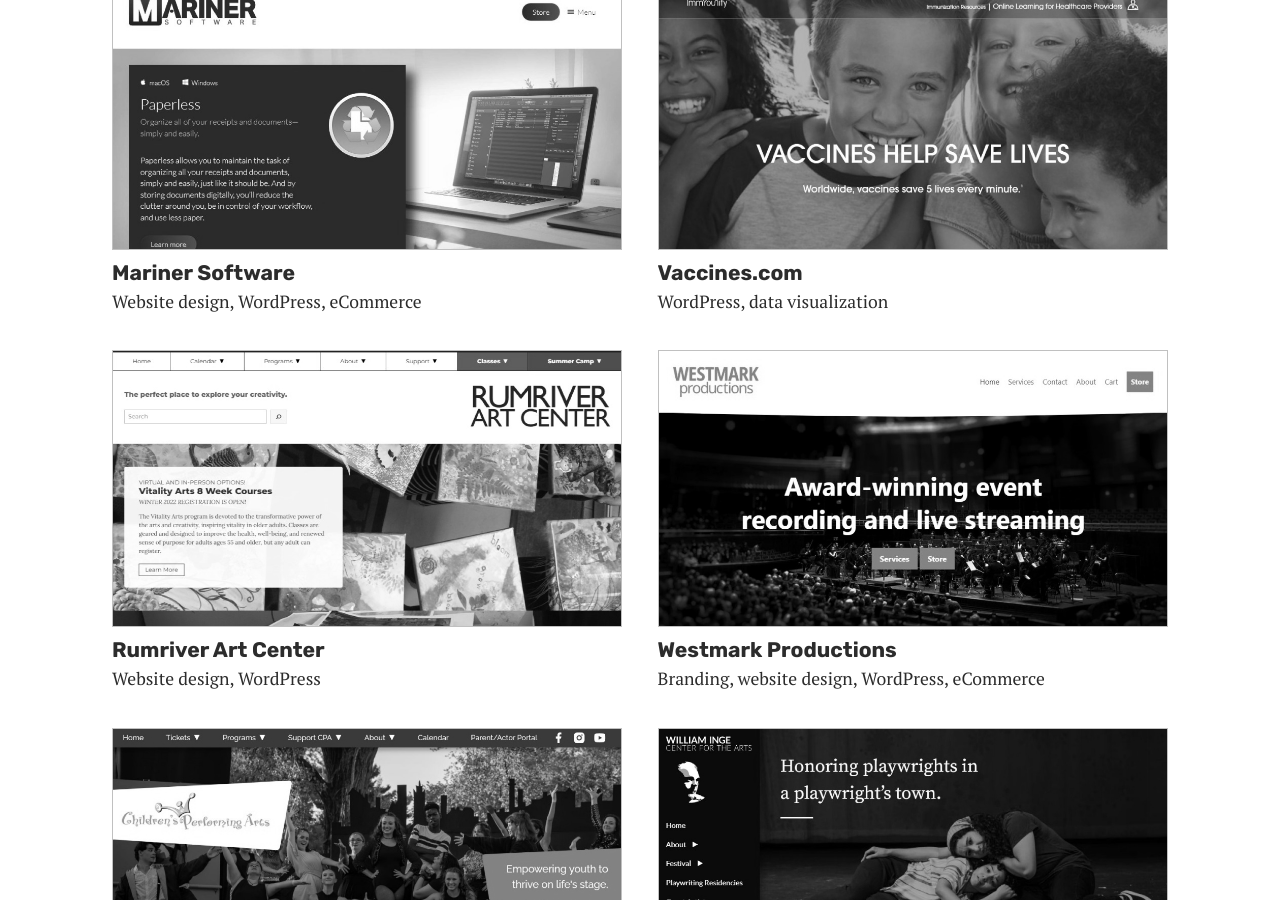
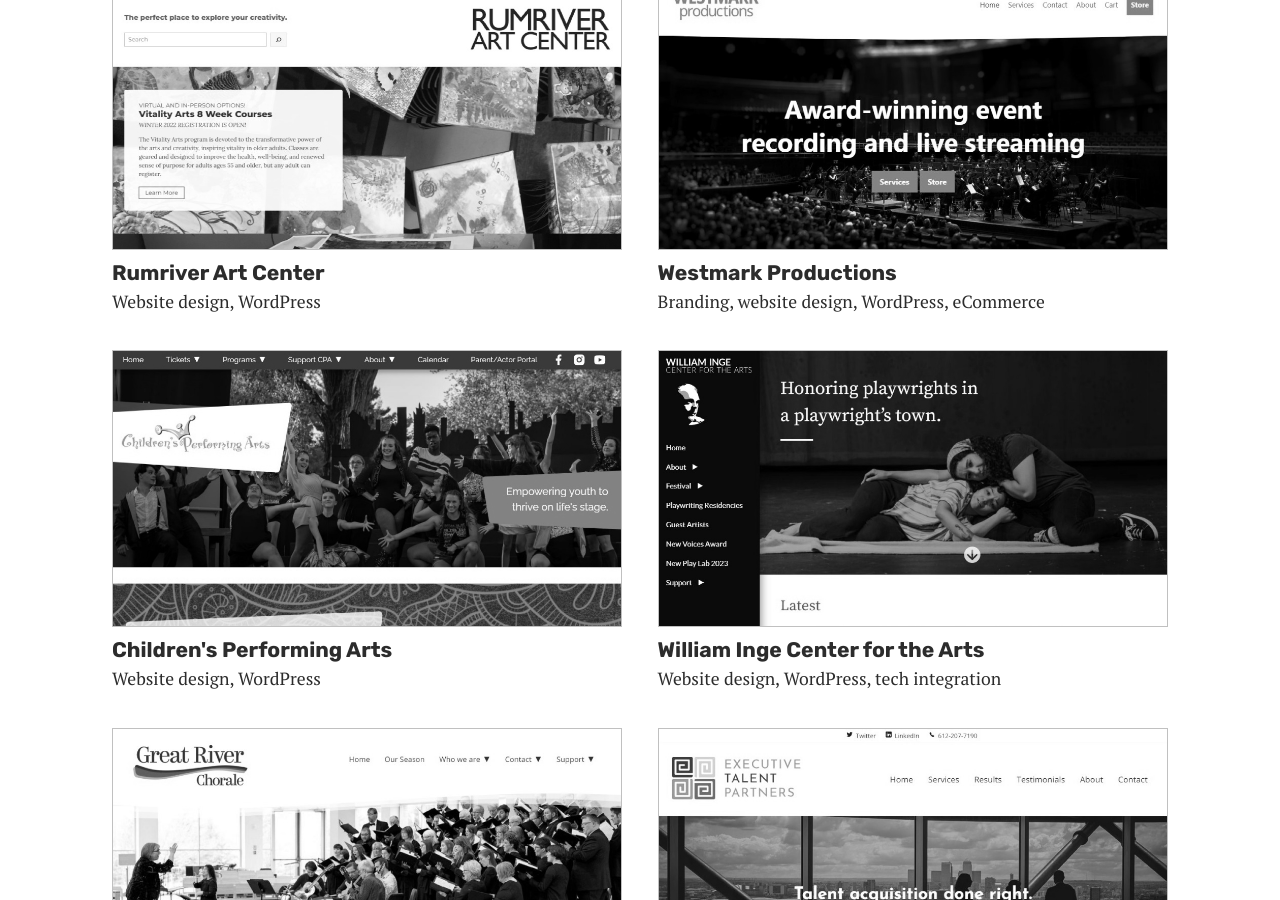
Before and after one commit to ryanaripley/fourteensquare, a Jekyll site: the page built from index.md, in a window 1280 px wide and 900 px high, scrolled down 488 px. Built offline with Jekyll 4.4.1, drawn with Linux system fonts in a browser that asks for light colours.

Commit message:
Remove mariner and vaccines.com

```diff
--- a/_data/projects.yml
+++ b/_data/projects.yml
@@ -1,13 +1,3 @@
-- name: Mariner Software
-  url: https://marinersoftware.com
-  screenshot: screenshot_mariner.jpg
-  skills: Website design, WordPress, eCommerce
-
-- name: Vaccines.com
-  url: https://www.vaccines.com/
-  screenshot: screenshot_vaccines.jpg
-  skills: WordPress, data visualization
-
 - name: Rumriver Art Center
   url: https://rumriverart.com
   screenshot: screenshot_rumriver.jpg
```
